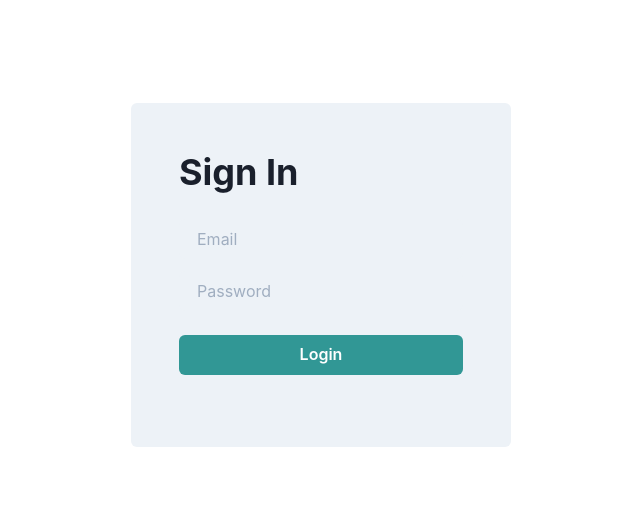
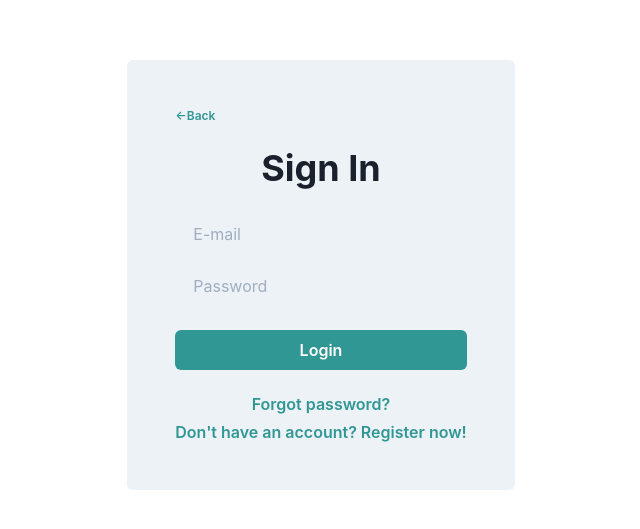
Before and after one commit to namhnguy/authentication, a Next.js app: page /signIn in a window 1280 px wide. Shown: the part 125-654 px from the top of the page, without its empty margins (319-959 px from the left). Built offline with nearby package versions, Linux system fonts and the light colour scheme; no server answers.

Commit message:
Update signIn.js

```diff
--- a/pages/signIn.js
+++ b/pages/signIn.js
@@ -71,10 +71,13 @@ export default function loginScreen({ navigation }) {
     return (
         <Flex height="100vh" alignItems="center" justifyContent="center">
             <Flex direction="column" background={formBackground} p={12} rounded={6}>
-                <Heading mb={6}>Sign In</Heading>
-                <Input placeholder="Email" variant="filled" onChange={(event) => setEmail({ ...email, value: event.currentTarget.value })} mb={3} type="email" />
+                <Button size="xs" textAlign={'left'} justifyContent="left" variant="link" onClick={() => {router.push("./")}} mb={6} colorScheme='teal'>&lt;-Back</Button>
+                <Heading textAlign={'center'} mb={6}>Sign In</Heading>
+                <Input placeholder="E-mail" variant="filled" onChange={(event) => setEmail({ ...email, value: event.currentTarget.value })} mb={3} type="email" />
                 <Input placeholder="Password" variant="filled" onChange={(event) => setPassword({ ...password, value: event.currentTarget.value })} mb={6} type="password" />
                 <Button isLoading={loading} onClick={onLoginPressed} mb={6} colorScheme='teal'>Login</Button>
+                <Button variant="link" onClick={() => {router.push("./resetpasswordpage")}} mb={2} colorScheme='teal'>Forgot password?</Button>
+                <Button variant="link" onClick={() => {router.push("./signUp")}} colorScheme='teal'>Don't have an account? Register now!</Button>
             </Flex>
         </Flex>
     )
```
